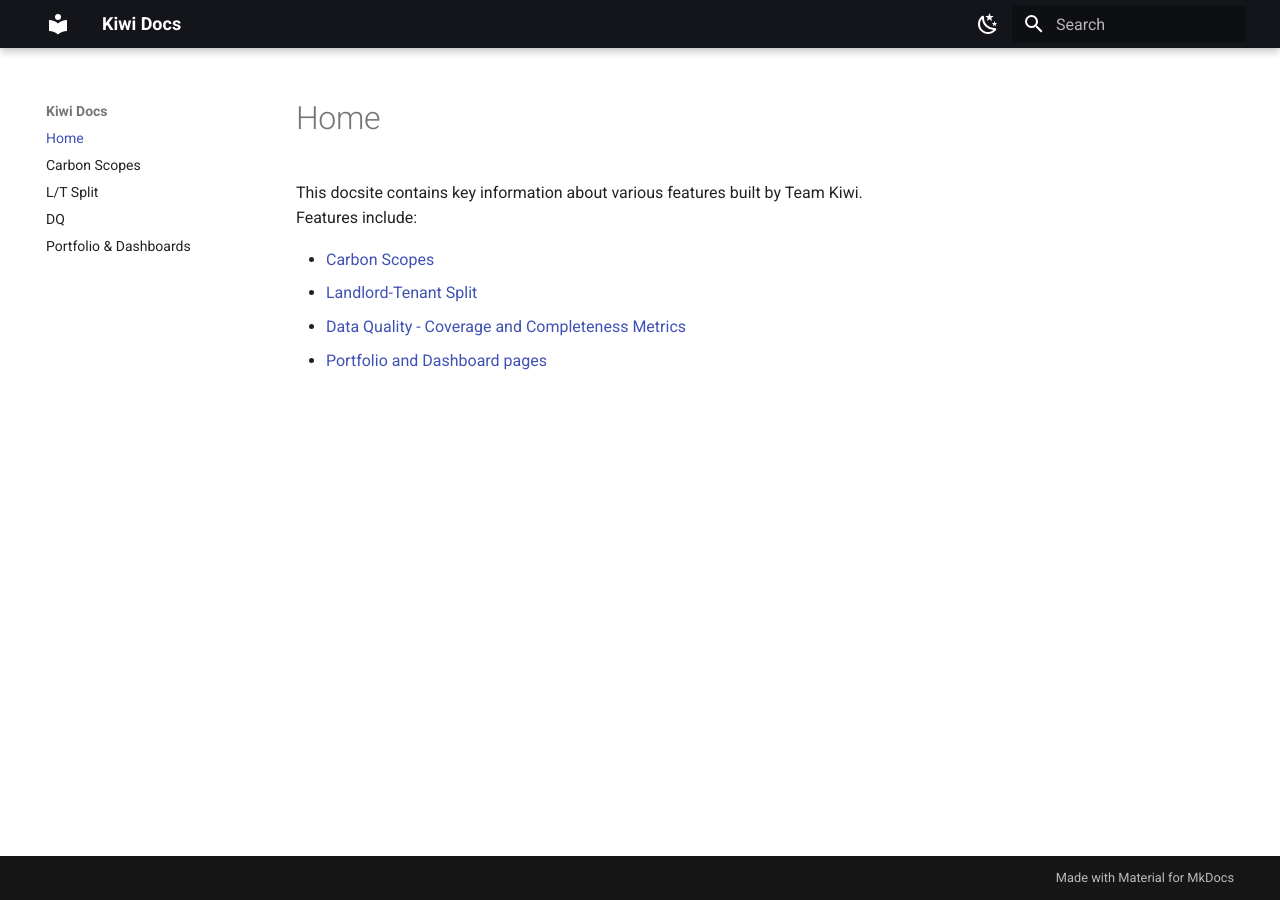
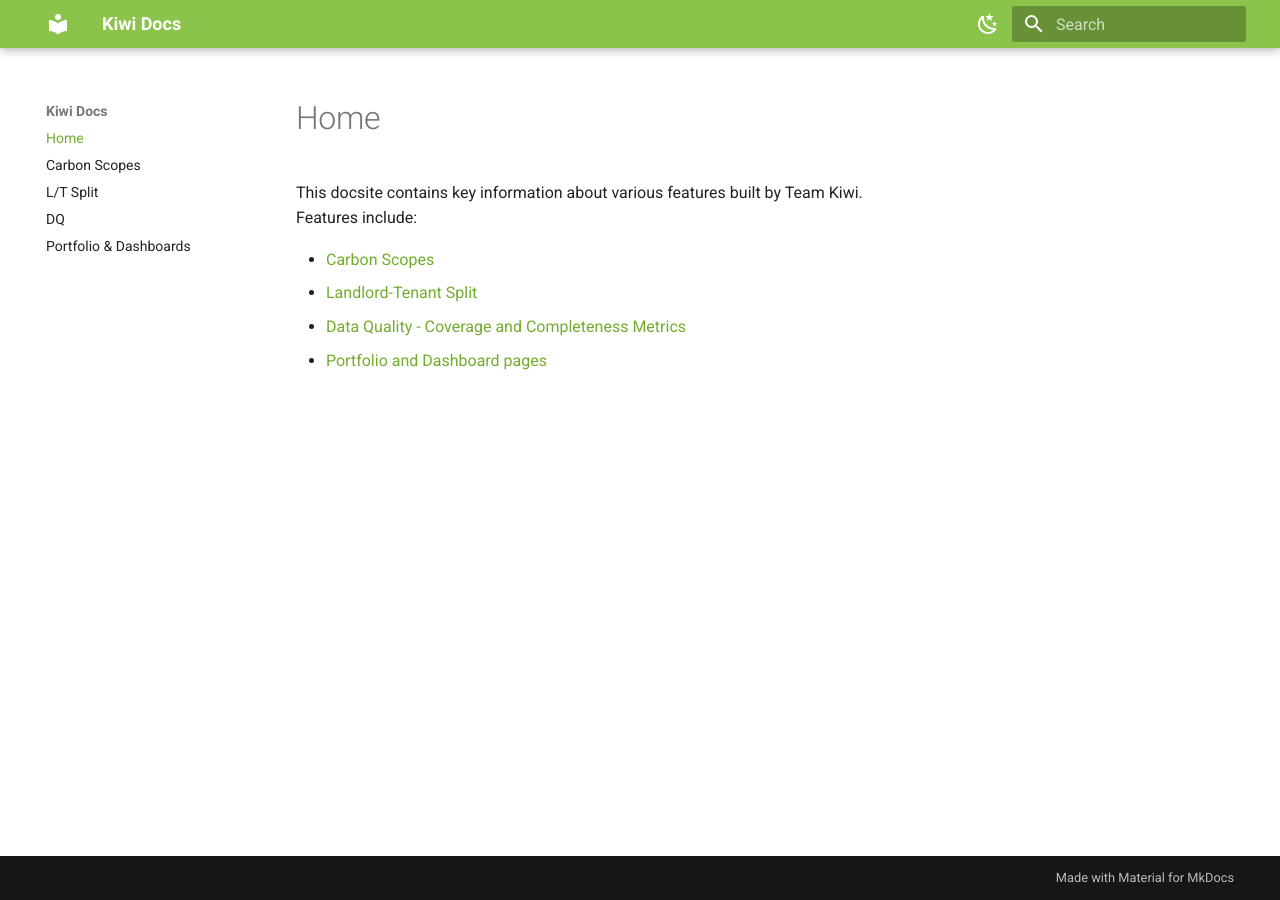
Before and after one commit to dan-p-3v0ra/KiwiDocs, an MkDocs documentation site: the page built from docs/index.md, in a window 1280 px wide. Built offline with MkDocs 1.6.1 and Material for MkDocs 9.7.7, drawn with Linux system fonts in a browser that asks for light colours.

Commit message:
Update mkdocs.yml

```diff
--- a/mkdocs.yml
+++ b/mkdocs.yml
@@ -5,14 +5,16 @@ theme:
   palette:
      # Palette toggle for light mode
     - scheme: default
-      primary: black
+      primary: light green
+      accent: black
       toggle:
         icon: material/weather-night
         name: Switch to dark mode
 
     # Palette toggle for dark mode
     - scheme: slate
-      primary: lime
+      primary: light green
+      accent: grey
       toggle:
         icon: material/weather-sunny
         name: Switch to light mode
```
